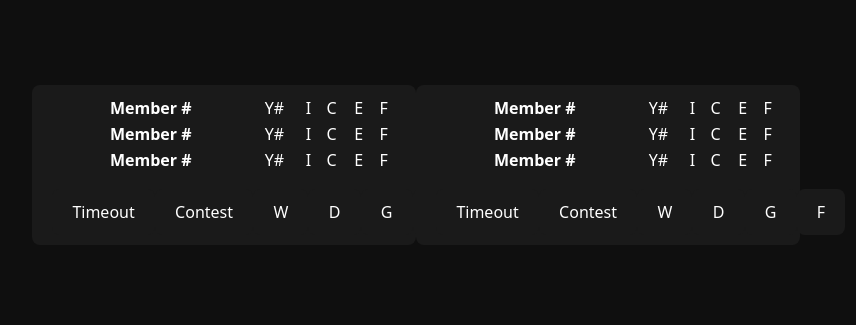
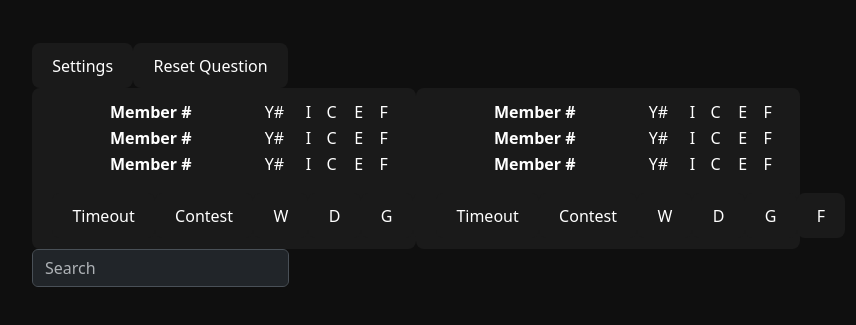
Before and after one commit to bkp0515/QuizzingApp, a React (Vite) app in the folder src/webapp/: page / in a window 1280 px wide. Shown: the part 235-560 px from the top of the page, without its empty margins (224-1080 px from the left). Built offline with nearby package versions, Linux system fonts and the light colour scheme.

Commit message:
Added config and verse sections to the ScoreKeeping page

```diff
--- a/src/webapp/src/App.tsx
+++ b/src/webapp/src/App.tsx
@@ -1,5 +1,4 @@
 import { useState } from 'react'
-import reactLogo from './assets/react.svg'
 import ConfigPage from "./pages/ConfigPage/ConfigPage.tsx"
 import ScoreKeeping from "./pages/ScoreKeeping/ScoreKeeping.tsx"
 import './App.css'
@@ -7,6 +6,7 @@ import './App.css'
 function App() {
   return (
     <>
+      {/* <ConfigPage /> */}
       <ScoreKeeping />
     </>
   );
--- /dev/null
+++ b/src/webapp/src/pages/ScoreKeeping/ConfigSection.tsx
@@ -0,0 +1,8 @@
+export const ConfigSection = () => {
+    return (
+        <div className="row-component" data-bs-theme="dark">
+            <button className="btn">Settings</button>
+            <button className="btn">Reset Question</button>
+        </div>
+    );
+}
--- a/src/webapp/src/pages/ScoreKeeping/ScoreKeeping.tsx
+++ b/src/webapp/src/pages/ScoreKeeping/ScoreKeeping.tsx
@@ -1,9 +1,13 @@
 import { TeamSection } from "./TeamSection";
+import { VerseSection } from "./VerseSection";
+import { ConfigSection } from "./ConfigSection";
 
 function ScoreKeeping() {
     return (
         <div className="container">
+            <ConfigSection />
             <TeamSection />
+            <VerseSection />
         </div>
     );
 }
--- a/src/webapp/src/pages/ScoreKeeping/TeamBlockBottomRow.tsx
+++ b/src/webapp/src/pages/ScoreKeeping/TeamBlockBottomRow.tsx
@@ -2,7 +2,7 @@ export const TeamBlockBottomRow = () => {
     return (
         <div className="row-component">
             <button className="btn">Timeout</button>
-            <button className="btn btn-danger">Contest</button>
+            <button className="btn">Contest</button>
             <button className="btn">W</button>
             <button className="btn">D</button>
             <button className="btn">G</button>
--- /dev/null
+++ b/src/webapp/src/pages/ScoreKeeping/VerseSection.tsx
@@ -0,0 +1,9 @@
+export const VerseSection = () => {
+    return (
+        <div className="row-component" data-bs-theme="dark">
+            <form className="d-flex" role="search">
+                <input className="form-control me-2" type="search" placeholder="Search" aria-label="Search" />
+            </form>
+        </div>
+    );
+}
```
